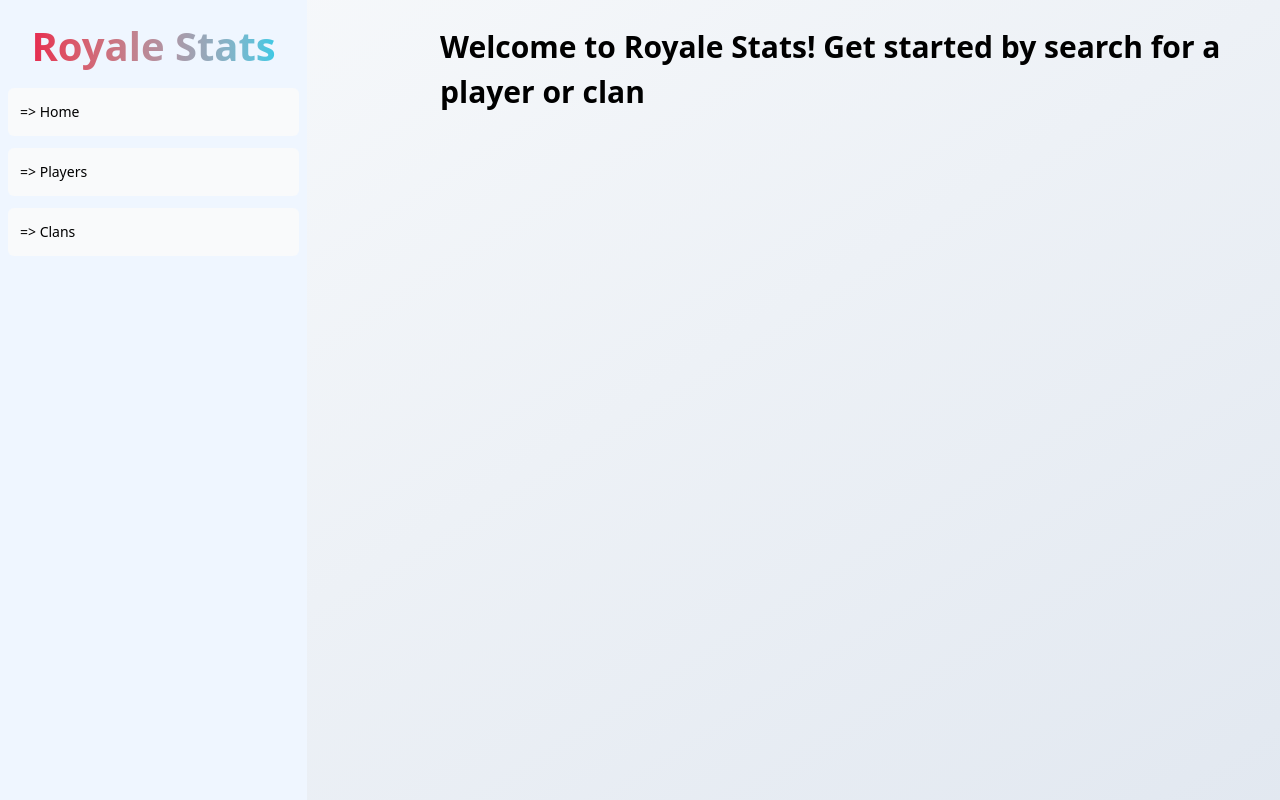
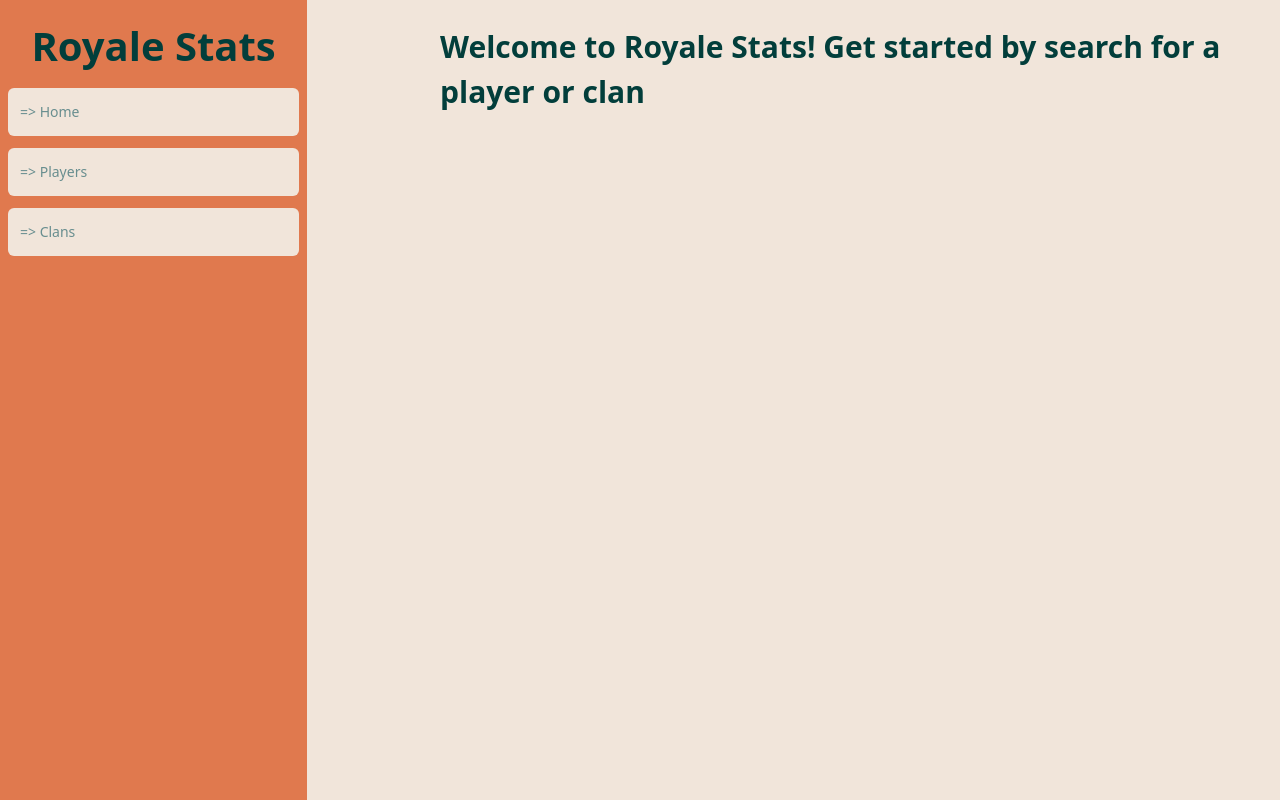
Before and after one commit to sebastianbo2/Royale-Stats, a Next.js app: page / in a window 1280 px wide. Built offline with nearby package versions, Linux system fonts and the light colour scheme.

Commit message:
Change color theme of website

```diff
--- a/app/layout.tsx
+++ b/app/layout.tsx
@@ -26,7 +26,7 @@ export default function RootLayout({
   return (
     <html lang="en">
       <body
-        className={`flex gap-x-20 h-screen flex-col md:flex-row md:overflow-hidden ${geistSans.variable} ${geistMono.variable} antialiased bg-gradient-to-tl from-slate-200 to-slate-50`}
+        className={`flex gap-x-20 h-screen flex-col md:flex-row md:overflow-hidden ${geistSans.variable} ${geistMono.variable} antialiased bg-[#f1e5da] text-[#023E3B]`}
       >
         <div className="w-full flex-none md:w-64">
           <Navbar/>
--- a/app/ui/navbar.tsx
+++ b/app/ui/navbar.tsx
@@ -18,9 +18,9 @@ const links = [
 export default function Navbar() {
     return (
         <>
-            <div className="flex w-[120%] h-full flex-col gap-y-3 px-3 py-4 md:px-2 bg-blue-50">
+            <div className="flex w-[120%] h-full flex-col gap-y-3 px-3 py-4 md:px-2 bg-[#E0794E]">
                 {/* decoration */}
-                <div className="select-none text-[40px] text-center font-bold bg-gradient-to-r from-rose-600 to-cyan-400 bg-clip-text text-transparent">
+                <div className="select-none text-[40px] text-center font-bold bg-[#023E3B] bg-clip-text text-transparent">
                     Royale Stats
                 </div>
                 {links.map((link) => {
@@ -29,7 +29,7 @@ export default function Navbar() {
                             key={link.name}
                             href={link.href}
                             // hover:bg-gradient-to-r hover:from-rose-600 hover:to-cyan-400 hover:bg-clip-text hover:text-transparent
-                            className="flex h-[48px] grow items-center justify-center gap-2 rounded-md bg-gray-50 p-3 text-sm font-medium hover:bg-cyan-100 hover:font-bold md:flex-none md:justify-start md:p-2 md:px-3"
+                            className="text-[#688e8f] flex h-[48px] grow items-center justify-center gap-2 rounded-md p-3 text-sm font-medium bg-[#f1e5da] hover:opacity-[0.7] hover:text-[#023E3B] md:flex-none md:justify-start md:p-2 md:px-3"
                         >
                             <p className="hidden md:block">=&gt; {link.name}</p>
                         </Link>
--- a/app/ui/player.tsx
+++ b/app/ui/player.tsx
@@ -78,7 +78,7 @@ export default async function PlayerPage({ playerId }: PlayerPageProps) {
             <div className="p-8 font-mono">
                 {/* <Image src={leagueImageId} width={100} height={300} alt="Image"/> */}
 
-                <div className="rounded-2xl p-5 shadow-xl border-opacity-10">
+                <div className="rounded-2xl p-5 shadow-xl border-opacity-10 bg-[#E6D3C6]">
                     <p className="font-bold text-3xl">{data.name}</p>
                     <p className="opacity-[0.5]">{data.tag}</p>
                     <div>
@@ -96,16 +96,16 @@ export default async function PlayerPage({ playerId }: PlayerPageProps) {
                 </div>
 
                 <div className="flex flex-row justify-between mt-10 mb-20">
-                    <div className="w-[35%] h-100 rounded-2xl shadow-2xl">
+                    <div className="p-5 w-[35%] h-100 rounded-2xl shadow-2xl bg-[#E6D3C6]">
                         <p className="mt-2 text-center text-[22px] font-bold">Deck</p>
 
-                        <div className="w-[100%] h-90 grid grid-cols-4 grid-rows-2 pb-6">
+                        <div className="w-[100%] h-90 grid grid-cols-4 grid-rows-2 pt-3 pb-16">
                             {deck.map((card: any, index: number) => {
                                 return (
                                     <div key={card.id} className="flex justify-center items-center flex-col">
                                         {(card.evolutionLevel && card.evolutionLevel == 1 && index < 2) ?
-                                            <Image src={card.iconUrls.evolutionMedium} alt={"Image"} width={100} height={200} />:
-                                            <Image src={card.iconUrls.medium} alt={"Image"} width={100} height={200}/>}
+                                            <Image src={card.iconUrls.evolutionMedium} alt={"Image"} width={80} height={200} />:
+                                            <Image src={card.iconUrls.medium} alt={"Image"} width={80} height={200}/>}
                                         <p className={(card.level + 14 - card.maxLevel == 15) ? "font-extrabold": "font-medium"}>Level {card.level + 14 - card.maxLevel}</p>
                                     </div>
                                 )
@@ -113,7 +113,7 @@ export default async function PlayerPage({ playerId }: PlayerPageProps) {
                         </div>
                     </div>
 
-                    <div className="pt-5 w-[60%] h-100 rounded-2xl shadow-2xl">
+                    <div className="pt-5 w-[60%] h-100 rounded-2xl shadow-2xl bg-[#E6D3C6]">
                             <p className="mt-2 mb-2 text-center text-[22px] font-bold">Evolutions</p>
 
                             <div className="flex flex-wrap justify-center pl-3 pr-3">
--- a/app/ui/search.tsx
+++ b/app/ui/search.tsx
@@ -25,9 +25,9 @@ export default function SearchBar({ placeholder }: { placeholder: string } ) {
     return (
         <>
             <div className="m-10 flex flex-row">
-                <div className="-solid-gray flex flex-row bg-gray-200 w-[70%] h-[40px] rounded-full pl-1">
-                    <MagnifyingGlassIcon className="w-[30px] opacity-[0.5]"/>
-                    <input type="text" className="flex-1 pl-2 focus:outline-none" placeholder={placeholder}
+                <div className="-solid-gray flex flex-row bg-[#8d8d8d] w-[70%] h-[40px] rounded-full pl-1">
+                    <MagnifyingGlassIcon className="w-[30px] opacity-[0.5] text-[#f1e5da]"/>
+                    <input type="text" className="text-[#f1e5da] flex-1 pl-2 focus:outline-none" placeholder={placeholder}
                     onChange={(e) => {
                         handleSearch(e.target.value);
                     }}
```
